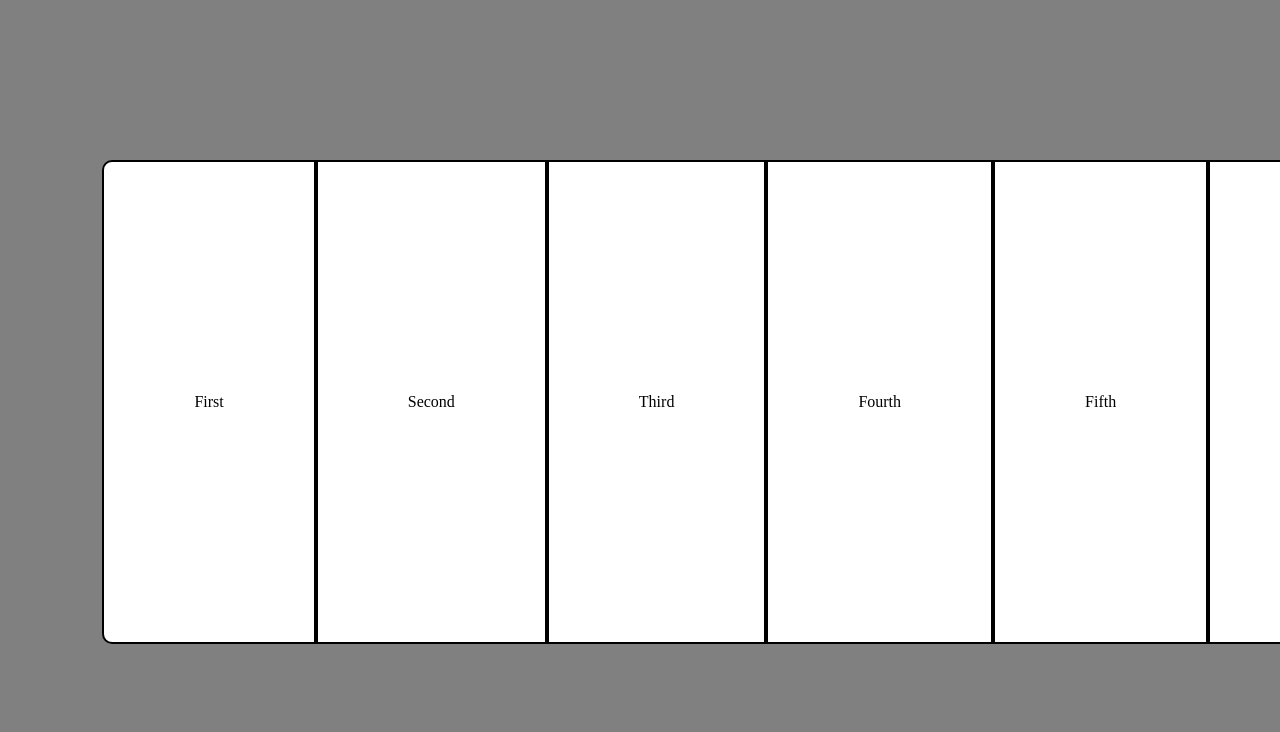
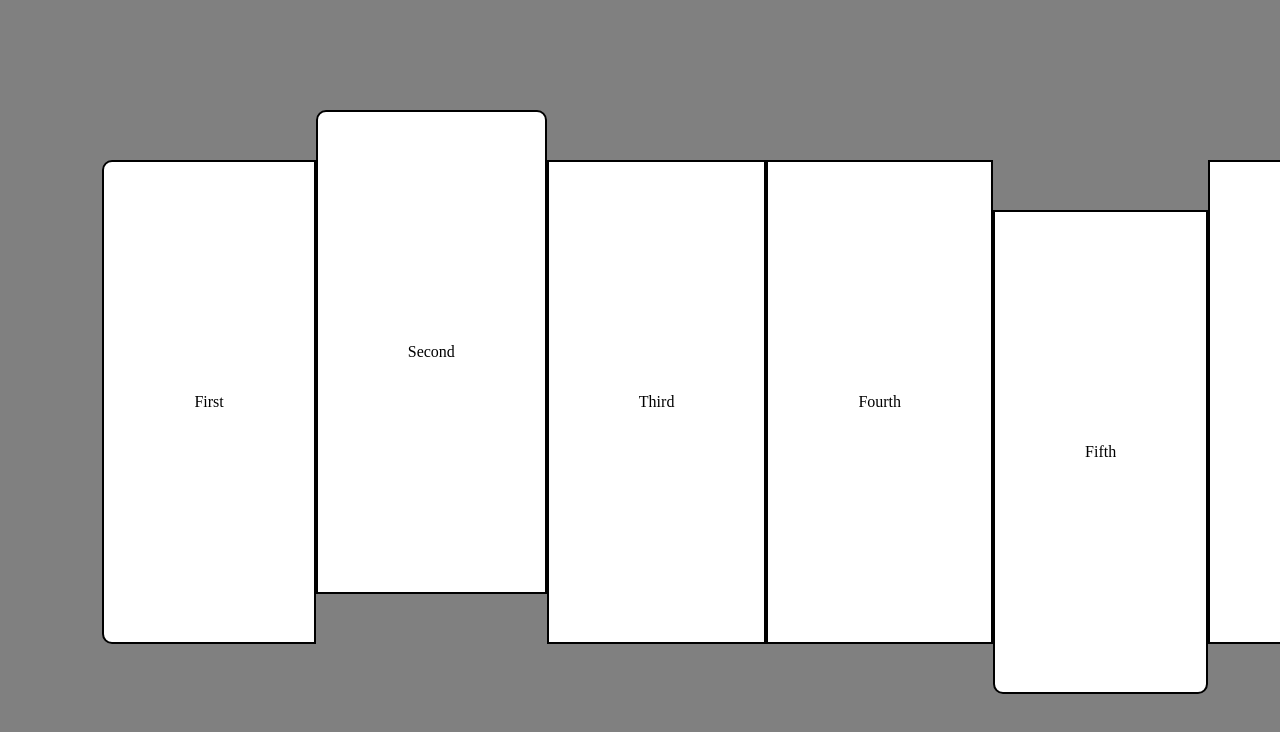
Before and after one commit to DustinTheAsian/Barber, a plain HTML site: page Prac.HTML in a window 1280 px wide. Shown: the top 732 px of the page. Drawn offline with Linux system fonts and the light colour scheme.

Commit message:
sdsdsdsd

```diff
--- a/Design.CSS
+++ b/Design.CSS
@@ -27,12 +27,43 @@
     height: 300px;
     padding: 90px;
     background-color: white;
-    text-align: center;
-    align-items: center;
-    justify-items: center;
+    place-items: center;
     display: grid;
     border-top-left-radius: 10px;
     border-bottom-left-radius: 10px;
+}
+
+.item2s{
+    border: solid black 2px;
+    height: 300px;
+    padding: 90px;
+    background-color: white;
+
+    display: grid;
+    place-items: center;
+
+    position: relative;
+    top: -50px; /* move it up a little */
+
+    border-top-left-radius: 10px;
+    border-top-right-radius: 10px;
+}
+
+.item3s{
+     border: solid black 2px;
+    height: 300px;
+    padding: 90px;
+    background-color: white;
+
+    display: grid;
+    place-items: center;
+
+    position: relative;
+    top: 50px; /* move it up a little */
+
+    border-bottom-left-radius: 10px;
+    border-bottom-right-radius: 10px;
+
 }
 
 .itemsss{
--- a/Prac.HTML
+++ b/Prac.HTML
@@ -8,10 +8,10 @@
 <body>
     <div class="grid-container">
         <div class="itemss">First</div>
-        <div class="items">Second</div>
+        <div class="item2s">Second</div>
         <div class="items">Third</div>
         <div class="items">Fourth</div>
-        <div class="items">Fifth</div>
+        <div class="item3s">Fifth</div>
         <div class="itemsss">Sixth</div>
     </div>
 </body>
```
